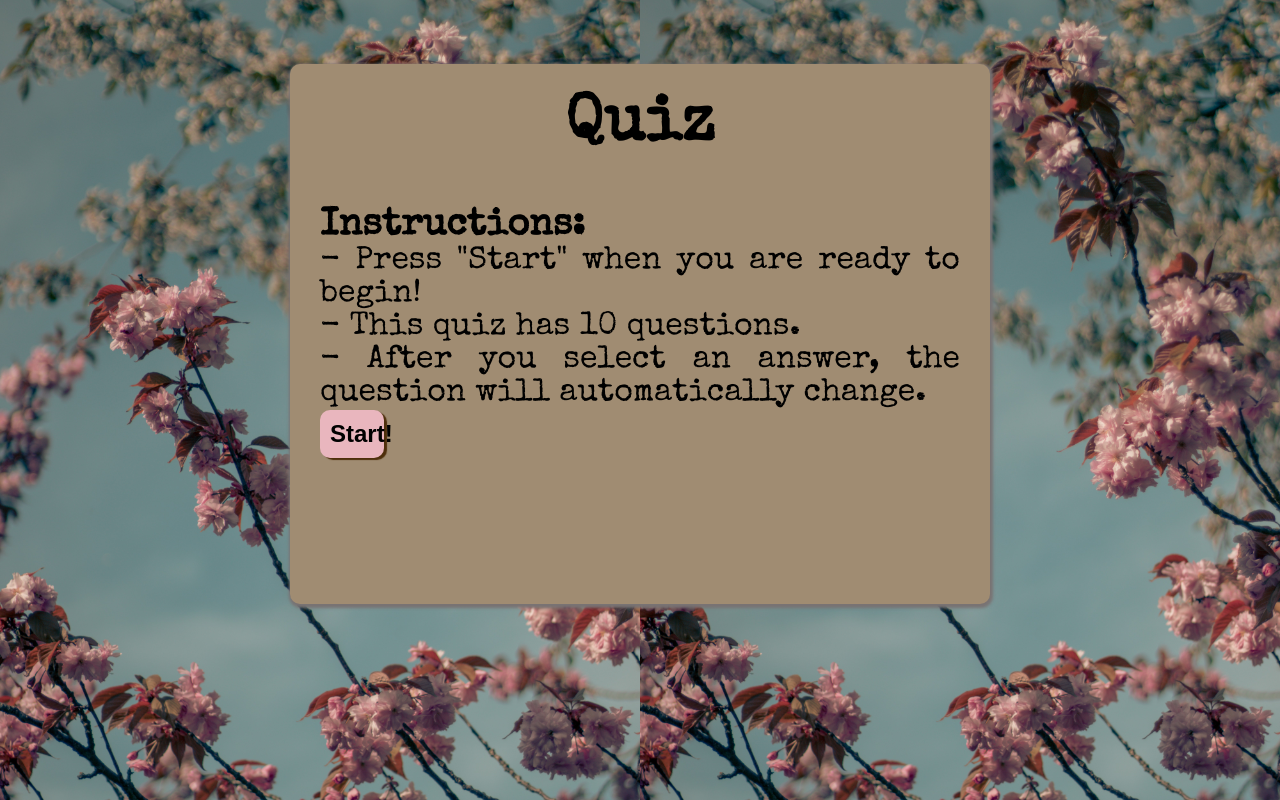
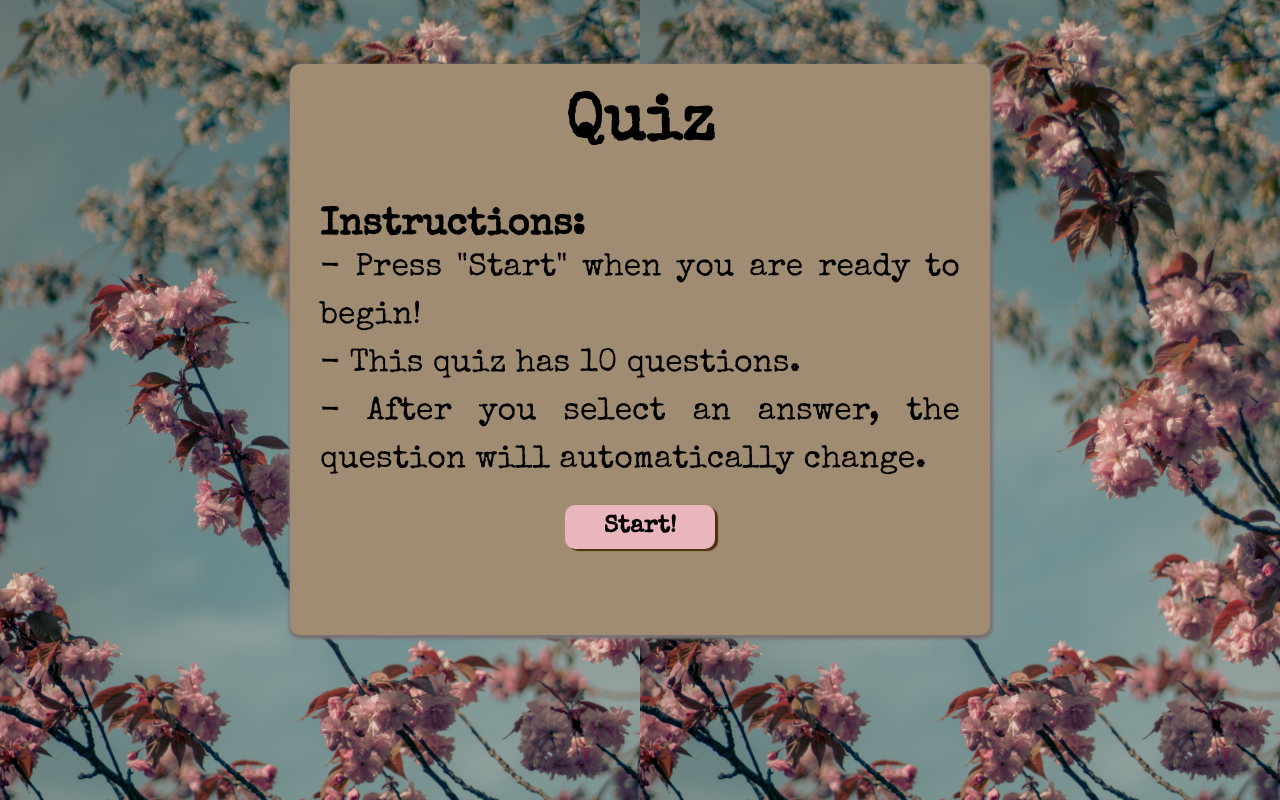
Before and after one commit to maiad37/Quiz, a React (Create React App) app: page / in a window 1280 px wide. Built offline with nearby package versions, Linux system fonts and the light colour scheme; no server answers.

Commit message:
Update Quiz.css

```diff
--- a/src/components/Quiz/Quiz.css
+++ b/src/components/Quiz/Quiz.css
@@ -10,8 +10,15 @@ button {
   background-color: rgb(233, 182, 190);
   box-shadow: 3px 2px 1px rgb(78, 47, 12);
 }
+.questions{
+    -webkit-user-select: none;
+    -moz-user-select: none;
+    -ms-user-select: none;
+    user-select: none;
+}
 .nextBtn,
-.restartBtn {
+.restartBtn,
+.startBtn {
   width: fit-content;
 }
 .buttons {
@@ -20,7 +27,8 @@ button {
 }
 .buttons,
 .nextBtn,
-.restartBtn {
+.restartBtn,
+.startBtn {
   padding: 20px;
   height: 80px;
   margin: 0px auto;
@@ -28,7 +36,8 @@ button {
 button.true,
 button.false,
 button.next,
-button.restart {
+button.restart,
+button.start{
   width: 150px;
   font-family: 'Special Elite', cursive;
 }
@@ -40,7 +49,7 @@ button.next {
   text-align: center;
   font-weight: 700;
 }
-#final-score {
+div#final-score {
 }
 #msg {
 }
@@ -51,3 +60,6 @@ button.next {
   margin-top: 20px;
   margin-bottom: 30px;
 }
+div.instructions{
+    line-height: 1.5;
+}
```
